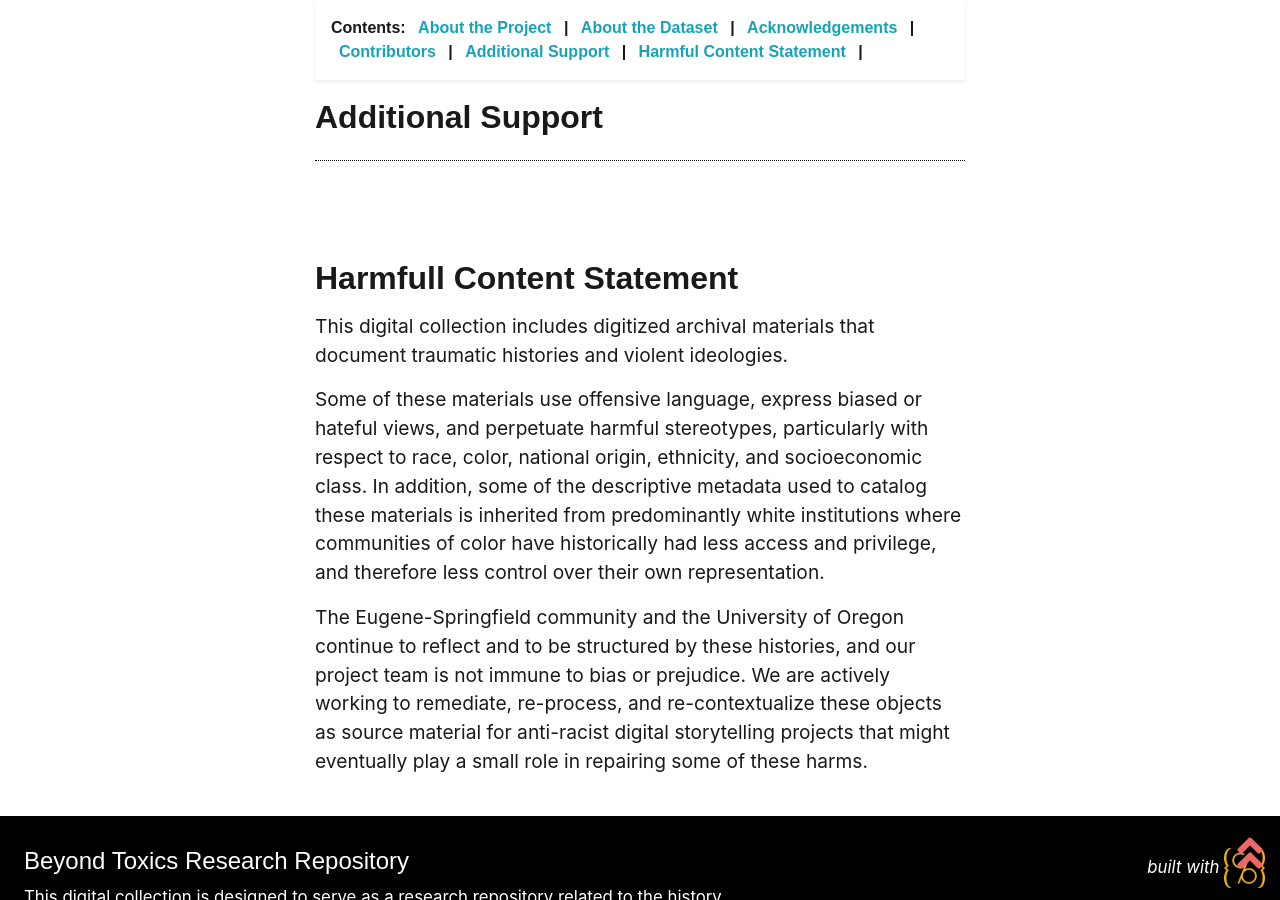
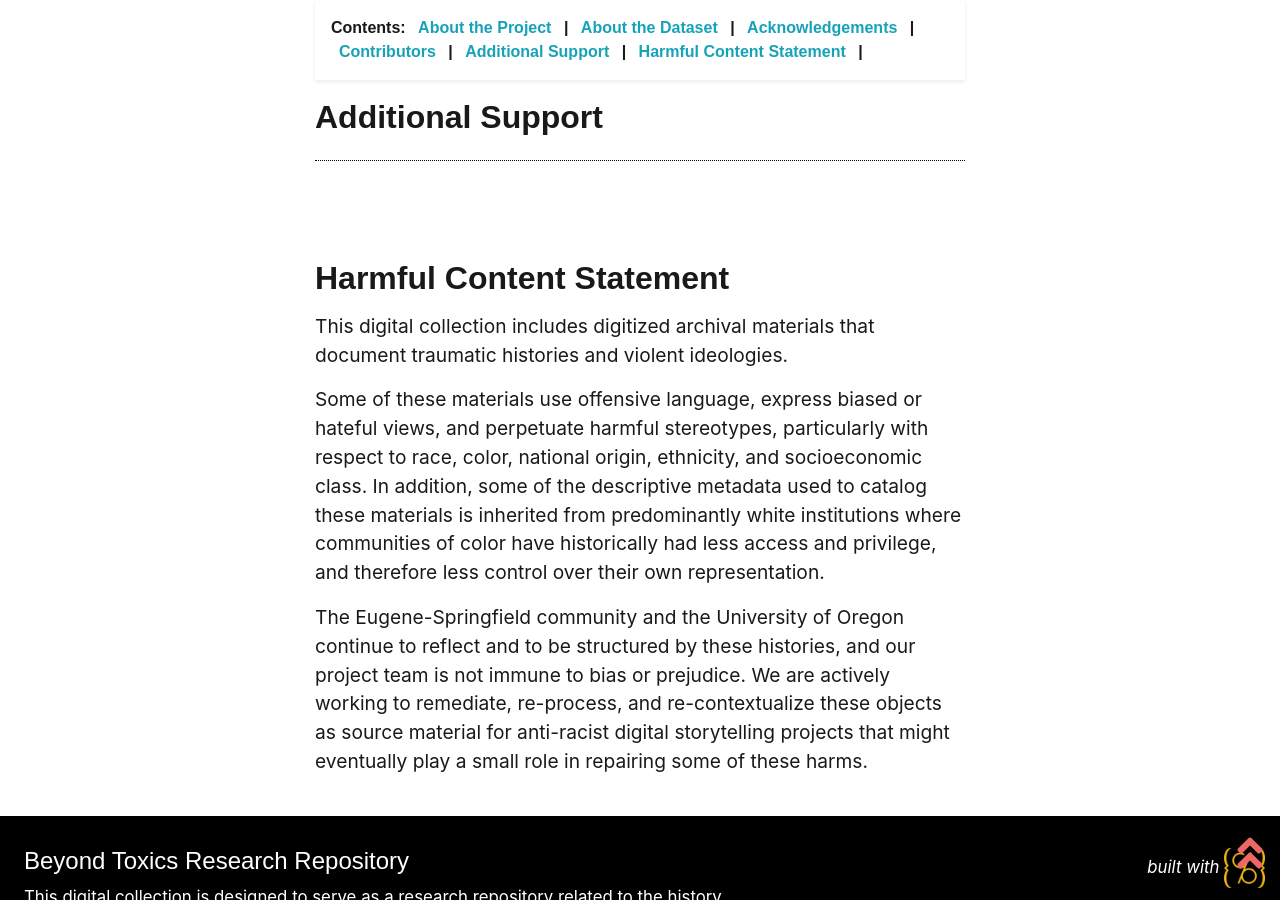
Before and after one commit to learn-static/eng-470, a Jekyll site: the page built from pages/about.md, in a window 1280 px wide and 900 px high, scrolled down 1896 px. Built offline with Jekyll 4.4.1, drawn with Linux system fonts in a browser that asks for light colours; nearby versions of some CDN libraries; some web fonts are replaced.

Commit message:
Update about.md

```diff
--- a/pages/about.md
+++ b/pages/about.md
@@ -26,7 +26,7 @@ The collection brings together reports, policy documents, maps, newspaper clippi
 
 ## Additional Support
 
-## Harmfull Content Statement
+## Harmful Content Statement
 This digital collection includes digitized archival materials that document traumatic histories and violent ideologies.
 
 Some of these materials use offensive language, express biased or hateful views, and perpetuate harmful stereotypes, particularly with respect to race, color, national origin, ethnicity, and socioeconomic class. In addition, some of the descriptive metadata used to catalog these materials is inherited from predominantly white institutions where communities of color have historically had less access and privilege, and therefore less control over their own representation.
```
